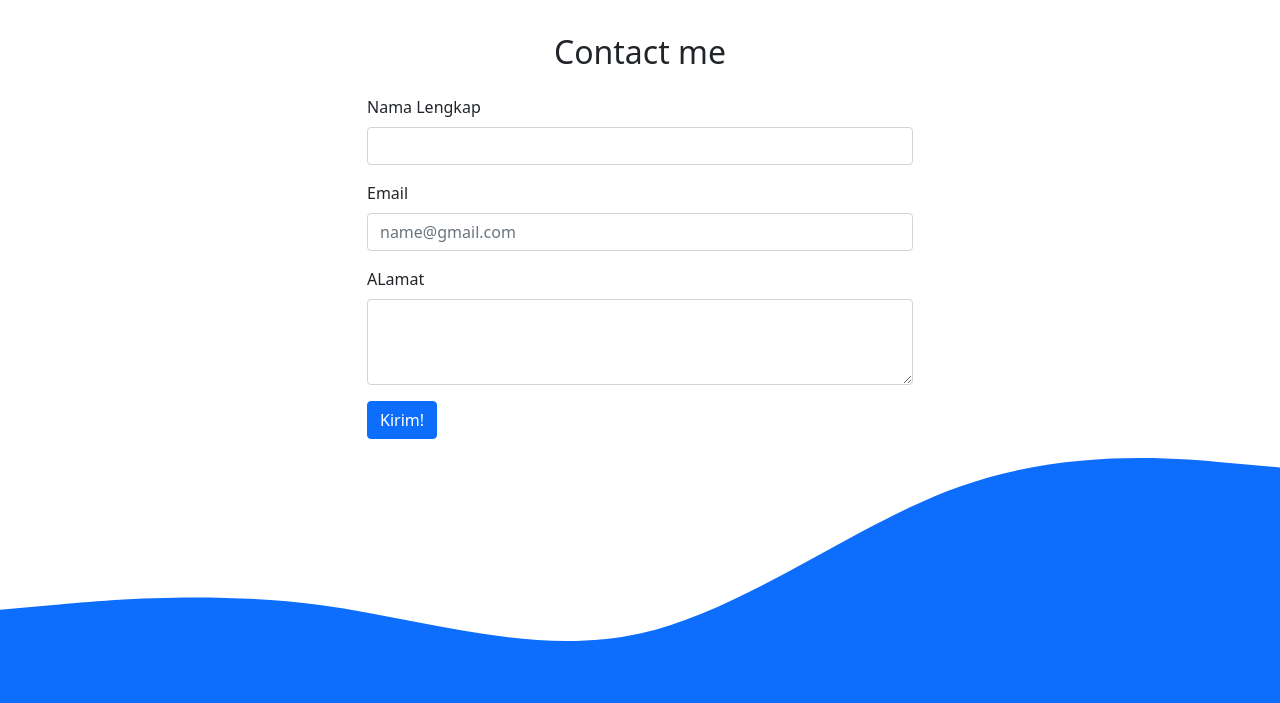
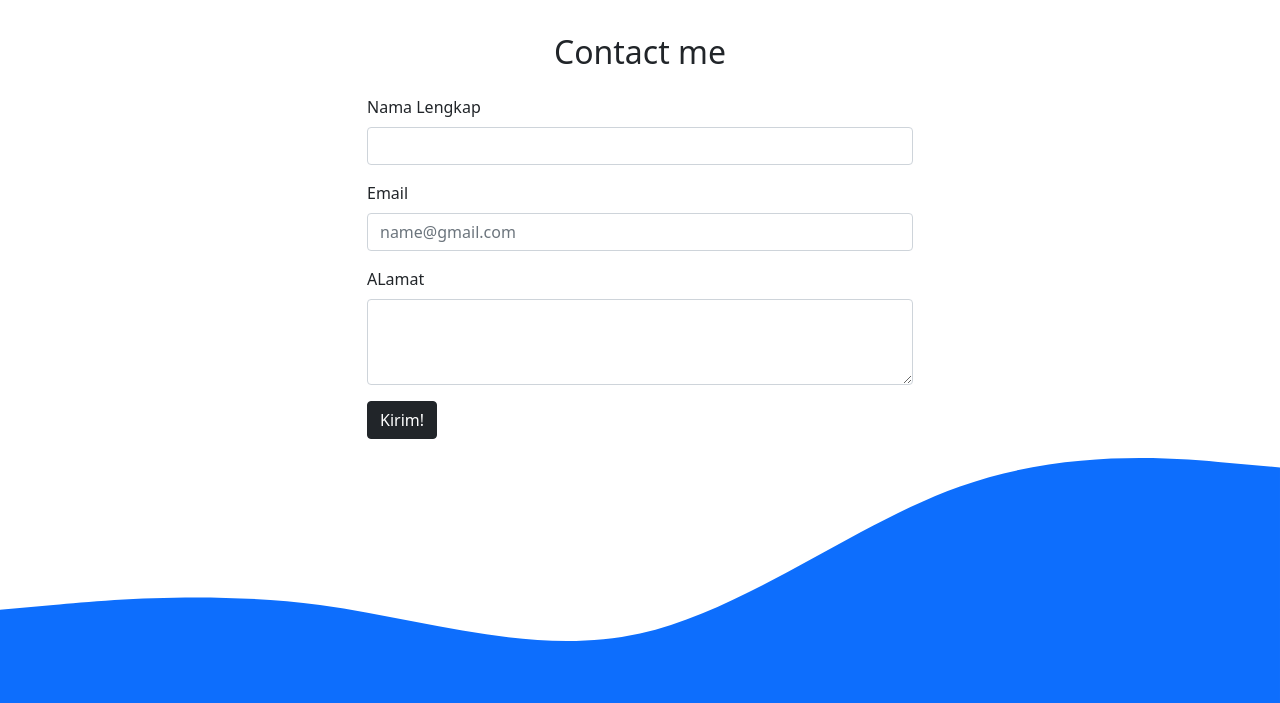
Before and after one commit to RidhoFebrian123/RidhoFebrian123.github.io, a plain HTML site: page index.html in a window 1280 px wide. Shown: the part 3910-4613 px from the top of the page. Drawn offline with nearby package versions, Linux system fonts and the light colour scheme.

```diff
--- a/index.html
+++ b/index.html
@@ -256,7 +256,7 @@
             <label for="textarea" class="form-label">ALamat</label>
             <textarea class="form-control" id="textarea" rows="3"></textarea>
           </div>
-          <button type="submit" class="btn btn-primary">Kirim!</button>
+          <button type="submit" class="btn btn-dark">Kirim!</button>
         </form>
       </div>
     </div>
```
